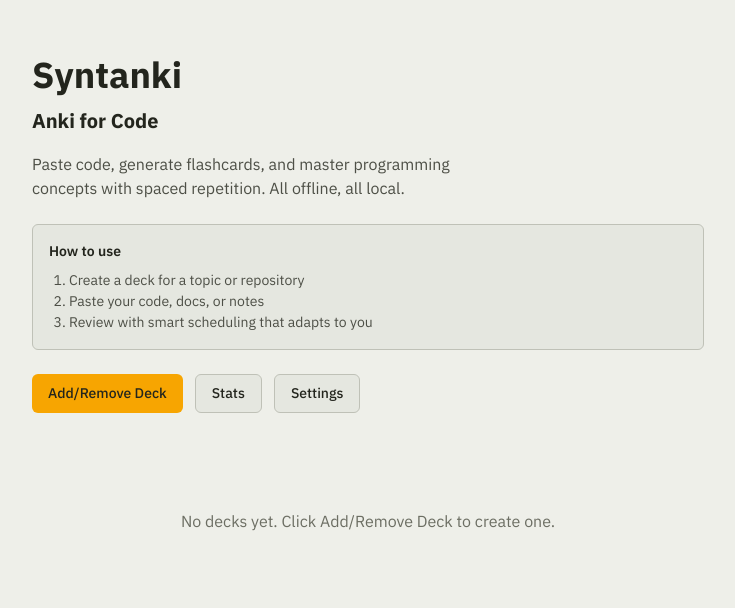
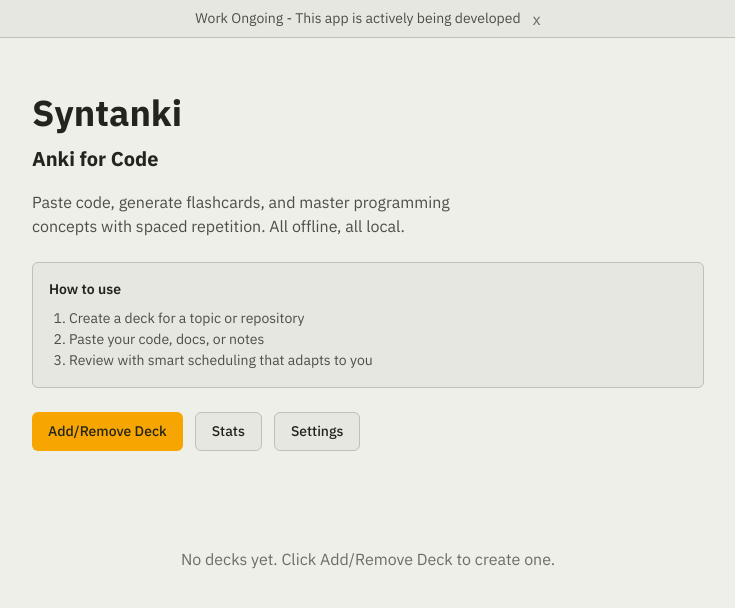
Before and after one commit to aditya-an1l/syntanki, a Next.js app: page / in a window 1280 px wide. Shown: the top 608 px of the page, without its empty margins (272-1007 px from the left). Built offline with nearby package versions, Linux system fonts and the light colour scheme.

Commit message:
Work ongoing banner
- Create Banner component with dismissible UI
- Add to layout for all pages
- Dismiss state in sessionStorage

```diff
--- a/app/layout.tsx
+++ b/app/layout.tsx
@@ -1,5 +1,6 @@
 import type { Metadata, Viewport } from "next";
 import "./globals.css";
+import Banner from "@/components/Banner";
 
 export const viewport: Viewport = {
   width: "device-width",
@@ -23,6 +24,7 @@
   return (
     <html lang="en" suppressHydrationWarning>
       <body>
+        <Banner />
         {children}
         <script
           dangerouslySetInnerHTML={{
--- /dev/null
+++ b/src/components/Banner.tsx
@@ -0,0 +1,51 @@
+"use client";
+
+import { useState, useEffect } from "react";
+
+export default function Banner() {
+  const [visible, setVisible] = useState(false);
+
+  useEffect(() => {
+    const dismissed = sessionStorage.getItem("syntanki:banner-dismissed");
+    if (!dismissed) setVisible(true);
+  }, []);
+
+  const dismiss = () => {
+    setVisible(false);
+    sessionStorage.setItem("syntanki:banner-dismissed", "true");
+  };
+
+  if (!visible) return null;
+
+  return (
+    <div
+      style={{
+        background: "var(--surface-soft)",
+        borderBottom: "1px solid var(--hairline)",
+        padding: "8px 16px",
+        display: "flex",
+        justifyContent: "center",
+        alignItems: "center",
+        gap: 12,
+        fontSize: 14,
+        color: "var(--body)",
+      }}
+    >
+      <span>Work Ongoing - This app is actively being developed</span>
+      <button
+        onClick={dismiss}
+        style={{
+          background: "none",
+          border: "none",
+          color: "var(--mute)",
+          cursor: "pointer",
+          fontSize: 16,
+          padding: 0,
+          lineHeight: 1,
+        }}
+      >
+        x
+      </button>
+    </div>
+  );
+}
```
